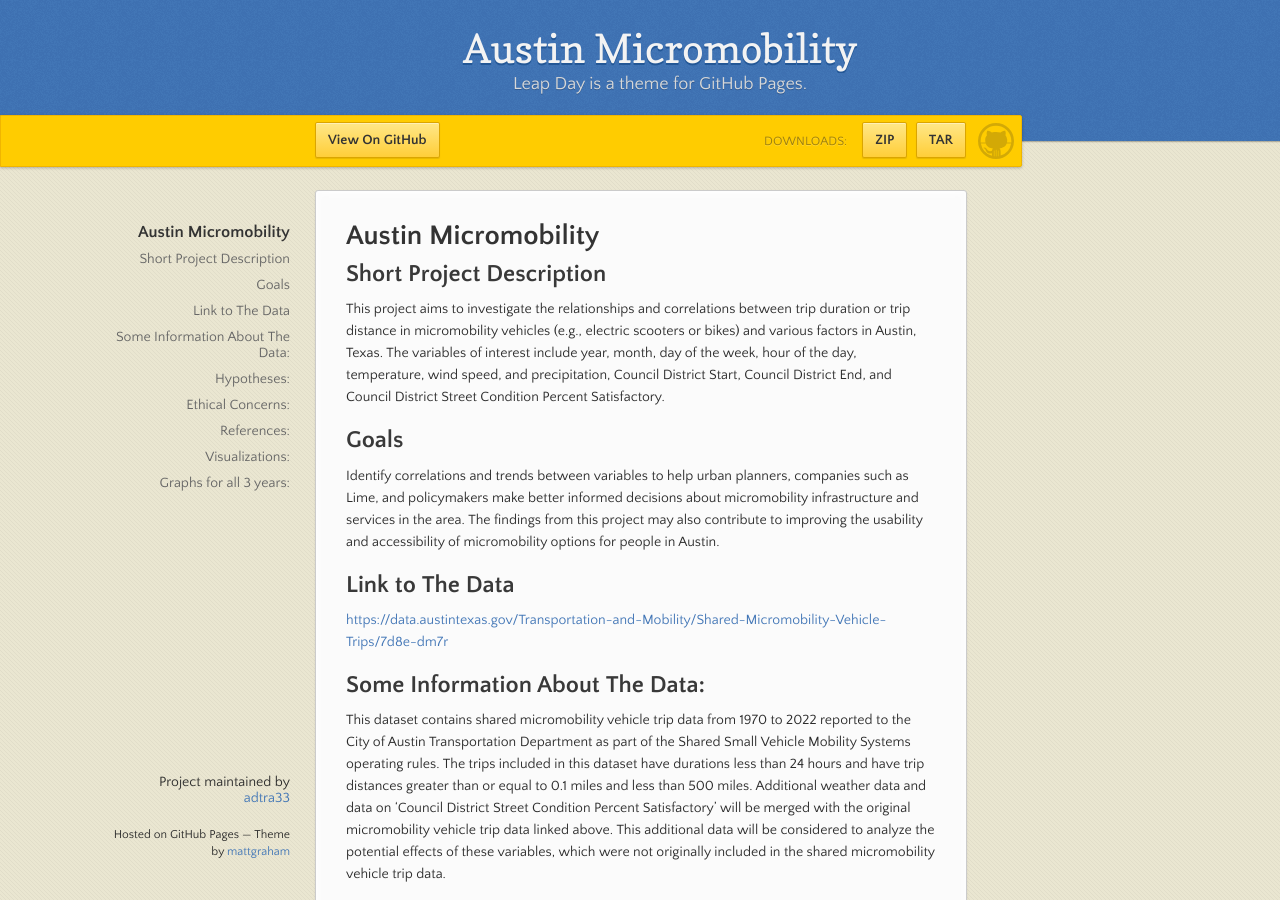
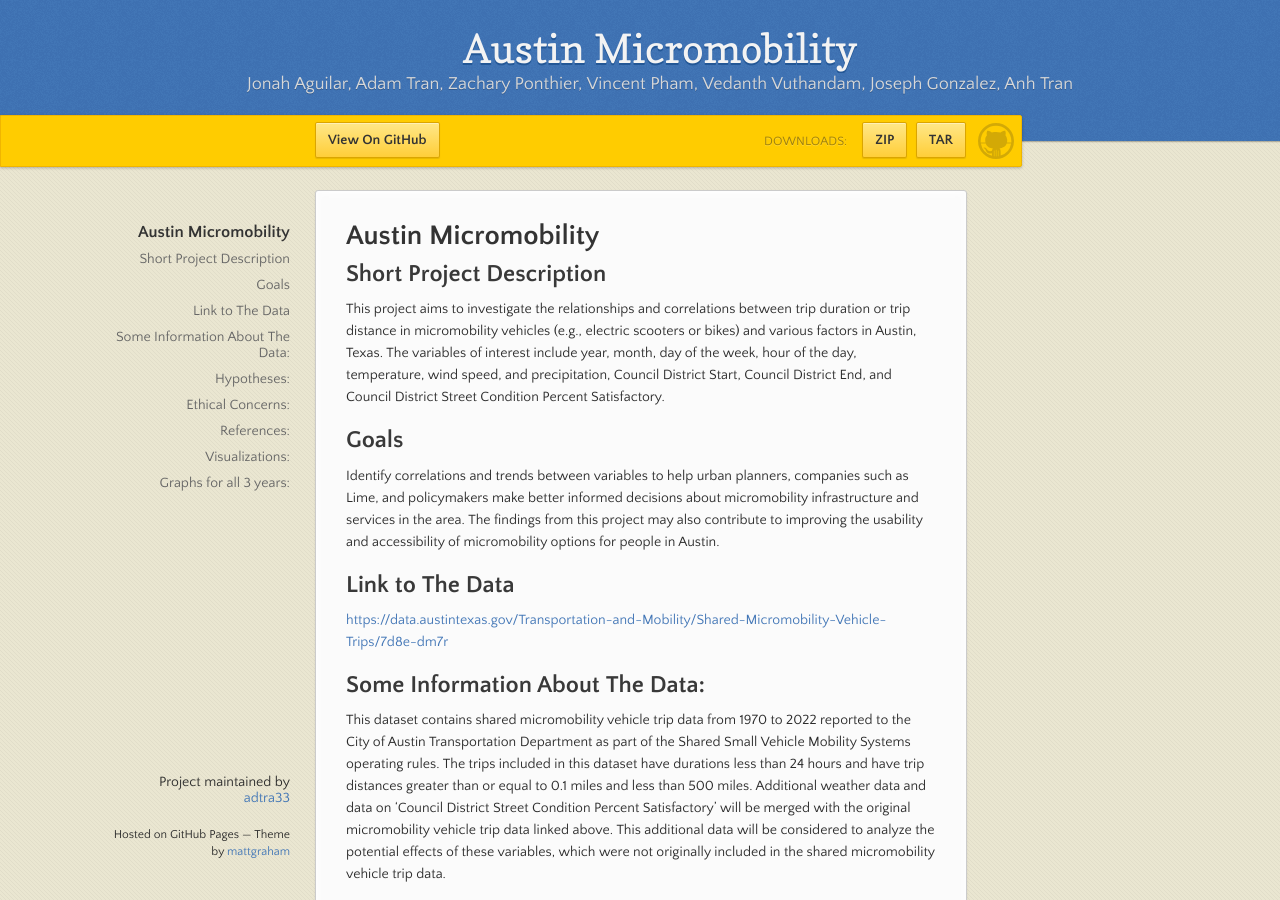
Before and after one commit to adtra33/Austin_Micromobility, a Jekyll site: the page built from readme.md, in a window 1280 px wide and 900 px high. Built offline with Jekyll 4.4.1, drawn with Linux system fonts in a browser that asks for light colours; our own code applies the rules of GitHub Pages for plain Markdown files.

Commit message:
Update _config.yml

```diff
--- a/_config.yml
+++ b/_config.yml
@@ -1,5 +1,4 @@
-title: Leap Day theme
-description: Leap Day is a theme for GitHub Pages.
+title: Austin Micromobility
+description: Jonah Aguilar, Adam Tran, Zachary Ponthier, Vincent Pham, Vedanth Vuthandam, Joseph Gonzalez, Anh Tran
 show_downloads: true
-google_analytics:
 theme: jekyll-theme-leap-day
```
